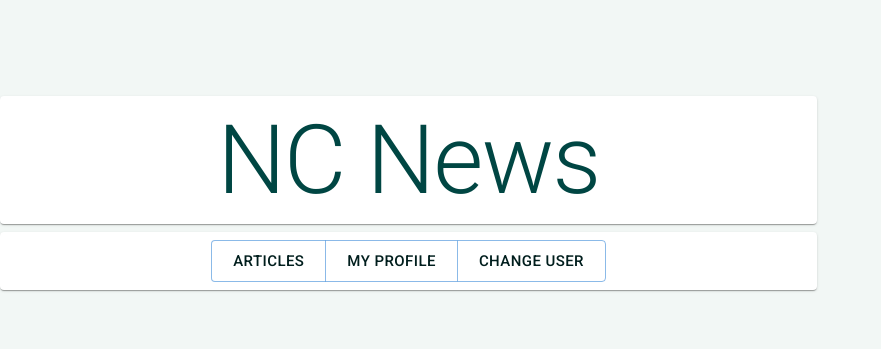
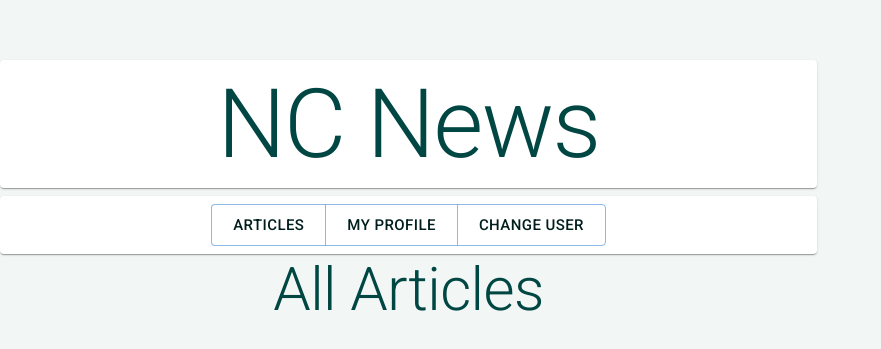
Before and after one commit to espiers13/nc-news, a React (Vite) app: page /articles/1 in a window 1280 px wide. Shown: the part 207-556 px from the top of the page, without its empty margins (0-881 px from the left). Built offline with nearby package versions, Linux system fonts and the light colour scheme.

Commit message:
working on 5

```diff
--- a/api.js
+++ b/api.js
@@ -13,3 +13,9 @@ export const fetchArticles = () => {
       console.log(err);
     });
 };
+
+export const fetchArticleById = (article_id) => {
+  return ncNewsApi.get(`/articles/${article_id}`).then(({ data }) => {
+    console.log(data);
+  });
+};
--- a/src/App.jsx
+++ b/src/App.jsx
@@ -2,7 +2,6 @@ import { Route, Routes } from "react-router-dom";
 import { styled } from "@mui/material/styles";
 import "./App.css";
 import Box from "@mui/material/Box";
-import Container from "@mui/material/Container";
 import Header from "./components/Header";
 import Nav from "./components/Nav";
 import Articles from "./components/Articles";
@@ -10,6 +9,7 @@ import Login from "./components/Login";
 import UserProfile from "./components/UserProfile";
 import Paper from "@mui/material/Paper";
 import Grid from "@mui/material/Grid2";
+import ArticleCard from "./components/ArticleCard";
 
 const Item = styled(Paper)(({ theme }) => ({
   backgroundColor: "#fff",
@@ -46,6 +46,7 @@ function App() {
         <Route path="/articles" element={<Articles />} />
         <Route path="/" element={<Login />} />
         <Route path="/:user_id" element={<UserProfile />} />
+        <Route path="/articles/:article_id" element={<ArticleCard />} />
       </Routes>
     </>
   );
--- a/src/components/ArticleCard.jsx
+++ b/src/components/ArticleCard.jsx
@@ -0,0 +1,19 @@
+import { Typography } from "@mui/material";
+import { fetchArticleById } from "../../api";
+import { useParams } from "react-router-dom";
+import { useState, useEffect } from "react";
+
+function ArticleCard() {
+  const { article_id } = useParams();
+  console.log(article_id);
+
+  return (
+    <header>
+      <Typography variant="h2" component="h1" sx={{ color: "#004643" }}>
+        All Articles
+      </Typography>
+    </header>
+  );
+}
+
+export default ArticleCard;
--- a/src/components/Articles.jsx
+++ b/src/components/Articles.jsx
@@ -2,12 +2,10 @@ import { Typography } from "@mui/material";
 import ImageList from "@mui/material/ImageList";
 import ImageListItem from "@mui/material/ImageListItem";
 import ImageListItemBar from "@mui/material/ImageListItemBar";
-import ListSubheader from "@mui/material/ListSubheader";
 import IconButton from "@mui/material/IconButton";
 import ReadMoreIcon from "@mui/icons-material/ReadMore";
 import { fetchArticles } from "../../api";
 import { useEffect, useState } from "react";
-import { useParams } from "react-router-dom";
 
 function Articles() {
   const [articlesData, setArticlesData] = useState([]);
@@ -25,8 +23,6 @@ function Articles() {
           All Articles
         </Typography>
       </header>
-      <ul id="articles-list"></ul>
-
       <ImageList sx={{ width: "flex", height: "flex", maxWidth: 5000 }}>
         {articlesData.map((article) => (
           <ImageListItem key={article.article_id} cols={2}>
@@ -44,7 +40,9 @@ function Articles() {
                   sx={{ color: "rgba(255, 255, 255, 0.54)" }}
                   aria-label={`read ${article.title}`}
                 >
-                  <ReadMoreIcon />
+                  <a href={``}>
+                    <ReadMoreIcon />
+                  </a>
                 </IconButton>
               }
             />
```
